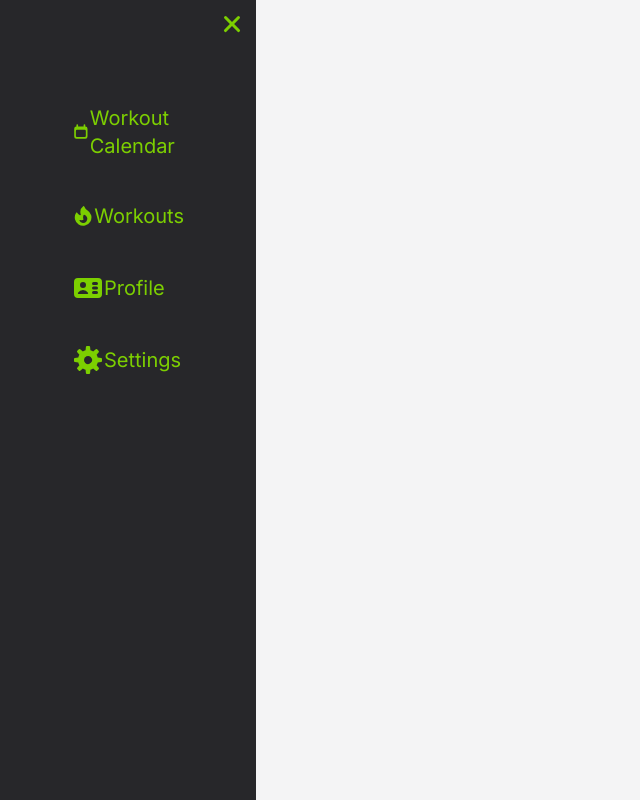
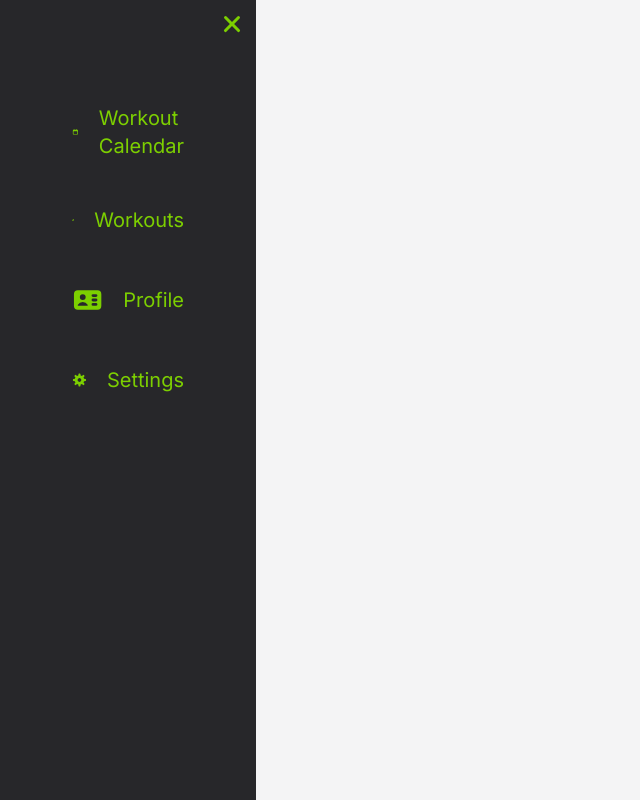
Before and after one commit to DanielG808/fitness-tracker, a Next.js app: page / in a window 1280 px wide. Shown: the whole page, without its empty margins (0-640 px from the left). Built offline with nearby package versions, Linux system fonts and the light colour scheme.

Commit message:
added layout styling to nav-link

```diff
--- a/src/components/nav-link-list.tsx
+++ b/src/components/nav-link-list.tsx
@@ -6,10 +6,7 @@ export default function NavLinkList() {
     <nav>
       <ul className="flex flex-col m-16 space-y-10 text-xl">
         {navLinks.map(({ icon: Icon, name, path }) => (
-          <li key={path} className="flex items-center">
-            <Icon className="w-8 h-8" />
-            <a href={path}>{name}</a>
-          </li>
+          <NavLink key={path} Icon={Icon} name={name} path={path} />
         ))}
       </ul>
     </nav>
--- a/src/components/nav-link.tsx
+++ b/src/components/nav-link.tsx
@@ -1,5 +1,16 @@
-export default function NavLink() {
+import { ComponentType, SVGProps } from "react";
+
+type NavLinkProps = {
+  Icon: ComponentType<SVGProps<SVGSVGElement>>;
+  name: string;
+  path: string;
+};
+
+export default function NavLink({ Icon, name, path }: NavLinkProps) {
   return (
-    <div>NavLink</div>
-  )
+    <li key={path} className="flex items-center space-x-5">
+      <Icon className="w-10 h-10" />
+      <a href={path}>{name}</a>
+    </li>
+  );
 }
```
